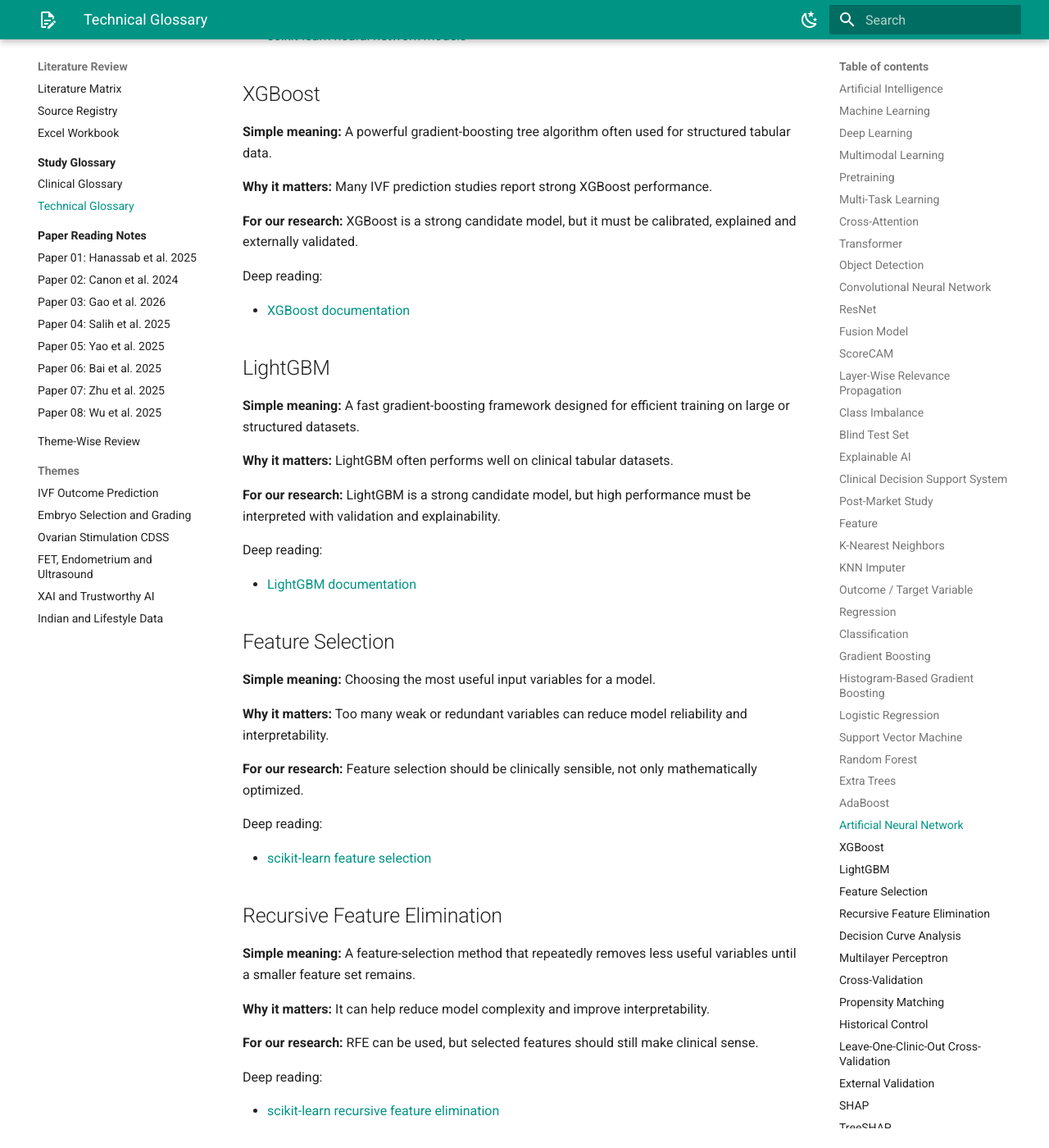
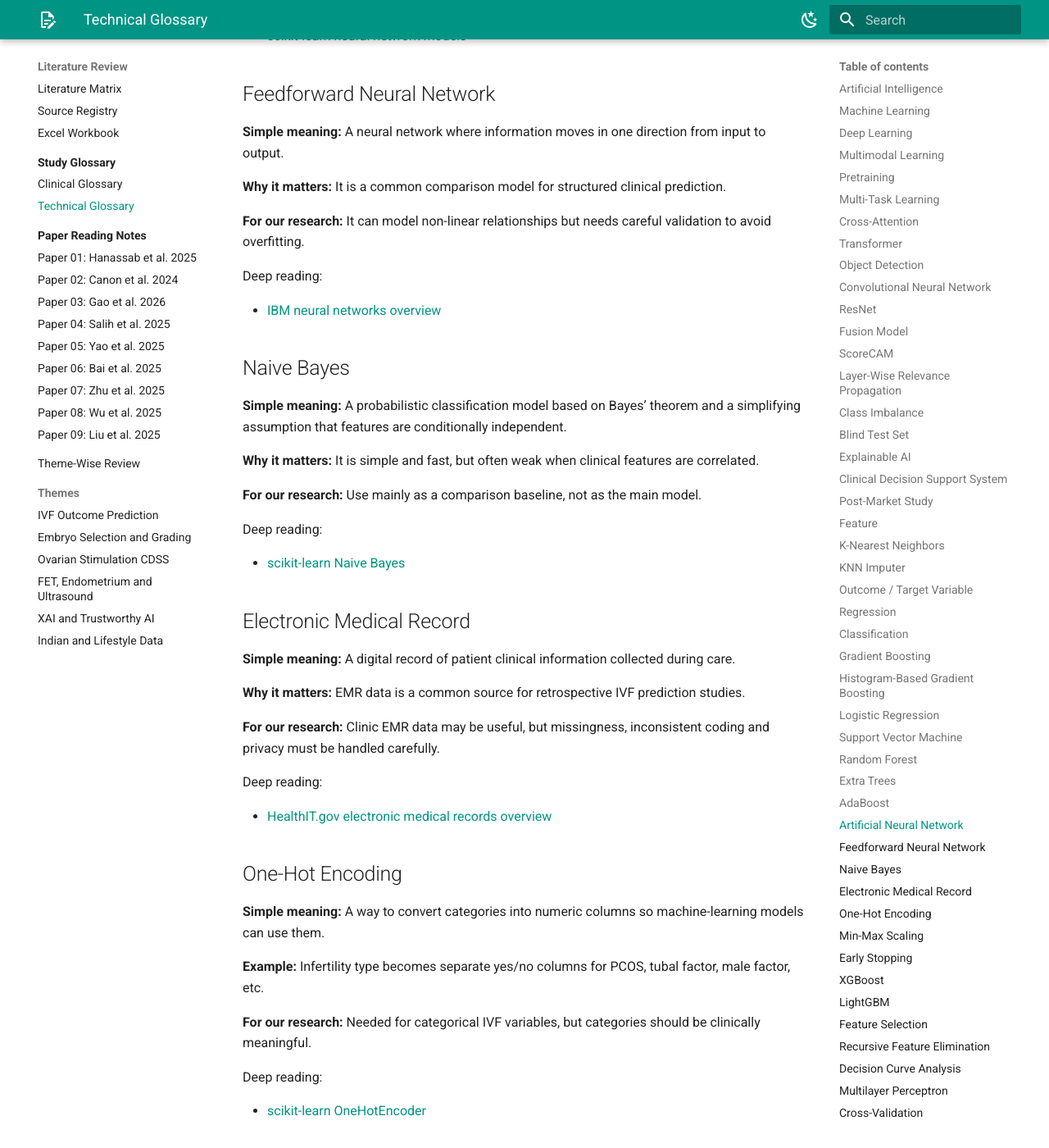
Before and after one commit to ashwinikalantre/ivf-phd-research, an MkDocs documentation site: the page built from docs/glossary/technical-glossary.md, in a window 1280 px wide and 1400 px high, scrolled down 11041 px. Shown: the whole window at 82% size. Built offline with MkDocs 1.6.1 and Material for MkDocs 9.7.7, drawn with Linux system fonts in a browser that asks for light colours; some of the changed text lies outside the part shown.

Commit message:
Add ninth paper reading note

```diff
--- a/docs/glossary/technical-glossary.md
+++ b/docs/glossary/technical-glossary.md
@@ -399,6 +399,78 @@ Deep reading:
 
 - [scikit-learn neural network models](https://scikit-learn.org/stable/modules/neural_networks_supervised.html)
 
+## Feedforward Neural Network
+
+**Simple meaning:** A neural network where information moves in one direction from input to output.
+
+**Why it matters:** It is a common comparison model for structured clinical prediction.
+
+**For our research:** It can model non-linear relationships but needs careful validation to avoid overfitting.
+
+Deep reading:
+
+- [IBM neural networks overview](https://www.ibm.com/topics/neural-networks)
+
+## Naive Bayes
+
+**Simple meaning:** A probabilistic classification model based on Bayes’ theorem and a simplifying assumption that features are conditionally independent.
+
+**Why it matters:** It is simple and fast, but often weak when clinical features are correlated.
+
+**For our research:** Use mainly as a comparison baseline, not as the main model.
+
+Deep reading:
+
+- [scikit-learn Naive Bayes](https://scikit-learn.org/stable/modules/naive_bayes.html)
+
+## Electronic Medical Record
+
+**Simple meaning:** A digital record of patient clinical information collected during care.
+
+**Why it matters:** EMR data is a common source for retrospective IVF prediction studies.
+
+**For our research:** Clinic EMR data may be useful, but missingness, inconsistent coding and privacy must be handled carefully.
+
+Deep reading:
+
+- [HealthIT.gov electronic medical records overview](https://www.healthit.gov/faq/what-are-electronic-medical-records-emrs)
+
+## One-Hot Encoding
+
+**Simple meaning:** A way to convert categories into numeric columns so machine-learning models can use them.
+
+**Example:** Infertility type becomes separate yes/no columns for PCOS, tubal factor, male factor, etc.
+
+**For our research:** Needed for categorical IVF variables, but categories should be clinically meaningful.
+
+Deep reading:
+
+- [scikit-learn OneHotEncoder](https://scikit-learn.org/stable/modules/generated/sklearn.preprocessing.OneHotEncoder.html)
+
+## Min-Max Scaling
+
+**Simple meaning:** A method that rescales numeric values to a fixed range.
+
+**Why it matters:** Some models train better when numeric features are on similar scales.
+
+**For our research:** Scaling should be fitted only on training data to avoid data leakage.
+
+Deep reading:
+
+- [scikit-learn MinMaxScaler](https://scikit-learn.org/stable/modules/generated/sklearn.preprocessing.MinMaxScaler.html)
+
+## Early Stopping
+
+**Simple meaning:** A training method that stops model training when validation performance stops improving.
+
+**Why it matters:** It helps reduce overfitting in neural networks.
+
+**For our research:** Useful for deep learning or boosting models, but validation design must be correct.
+
+Deep reading:
+
+- [Keras early stopping documentation](https://keras.io/api/callbacks/early_stopping/)
+
 ## XGBoost
 
 **Simple meaning:** A powerful gradient-boosting tree algorithm often used for structured tabular data.
--- a/mkdocs.yml
+++ b/mkdocs.yml
@@ -99,6 +99,7 @@ nav:
           - "Paper 06: Bai et al. 2025": paper-notes/paper-06-bai-2025-ivf-et-pregnancy-outcomes.md
           - "Paper 07: Zhu et al. 2025": paper-notes/paper-07-zhu-2025-pcos-live-birth.md
           - "Paper 08: Wu et al. 2025": paper-notes/paper-08-wu-2025-fresh-transfer-live-birth.md
+          - "Paper 09: Liu et al. 2025": paper-notes/paper-09-liu-2025-cnn-emr-live-birth.md
       - Theme-Wise Review: research-design/theme-wise-review.md
       - Themes:
           - IVF Outcome Prediction: research-design/themes/ivf-outcome-prediction.md
```
Also changed, not shown: docs/paper-notes/index.md (+1 -0 lines), docs/paper-notes/paper-09-liu-2025-cnn-emr-live-birth.md (added, +272 -0 lines).
